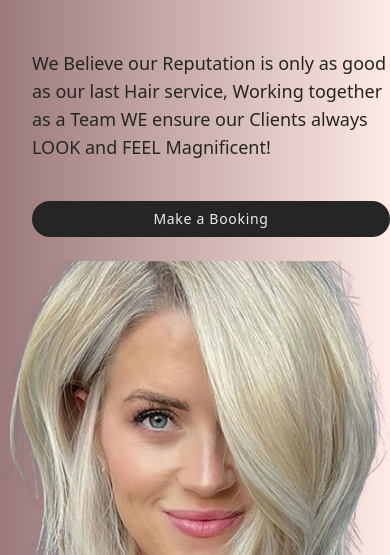
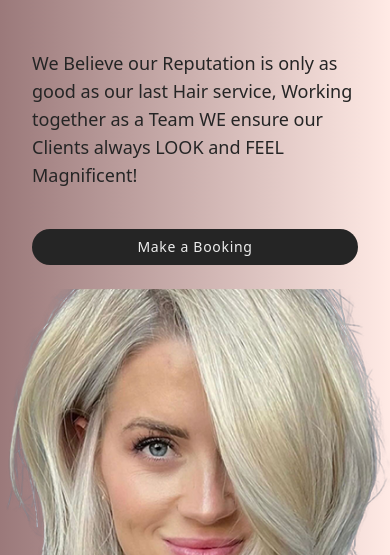
Before and after one commit to fatima-yar/imagehair, an Astro site: page / in a window 390 px wide. Shown: the part 289-844 px from the top of the page. Built offline with nearby package versions, Linux system fonts and the light colour scheme; Astro itself is replaced by a stand-in of ours; a web font is replaced by a local one.

Commit message:
respinsive bottun

```diff
--- a/src/components/HeroBox.astro
+++ b/src/components/HeroBox.astro
@@ -8,8 +8,8 @@ import BookingButton from '../components/UI/BookingButton.astro'
       <div class="w-full lg:w-1/2">
         <div class="lg:max-w-full">
           <h1 class="text-3xl font-cantora text-darkGrey lg:text-6xl pt-20 pl-8">Hairdressing With a Purpose!</h1>
-          <p class="mt-3 text-lg text-darkGrey pt-10 pl-8">We Believe our Reputation is only as good as our last Hair service, Working together as a Team WE ensure our Clients always LOOK and FEEL Magnificent!</p>
-          <div class="pt-4 lg:pt-10 pl-8">
+          <p class="mt-3 text-lg text-darkGrey pt-10 pl-8 pr-8">We Believe our Reputation is only as good as our last Hair service, Working together as a Team WE ensure our Clients always LOOK and FEEL Magnificent!</p>
+          <div class="pt-4 lg:pt-10 pl-8 pr-8">
           <BookingButton />
         </div></div>
       </div>
```
